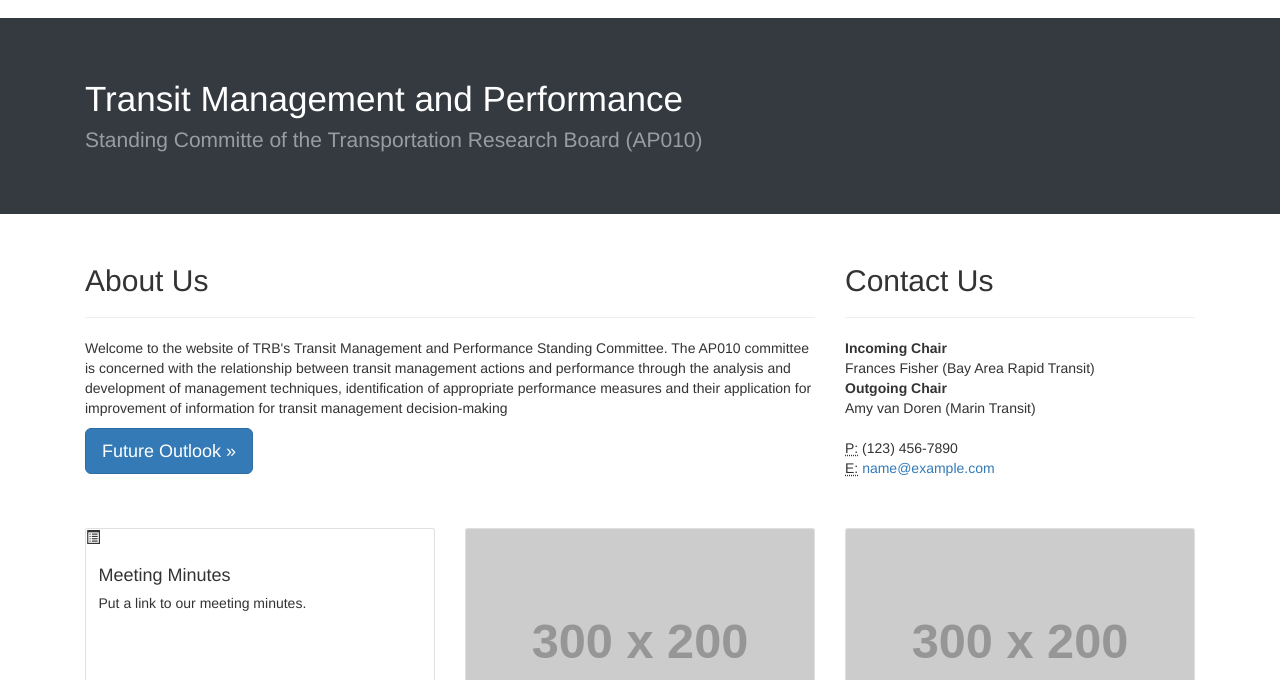
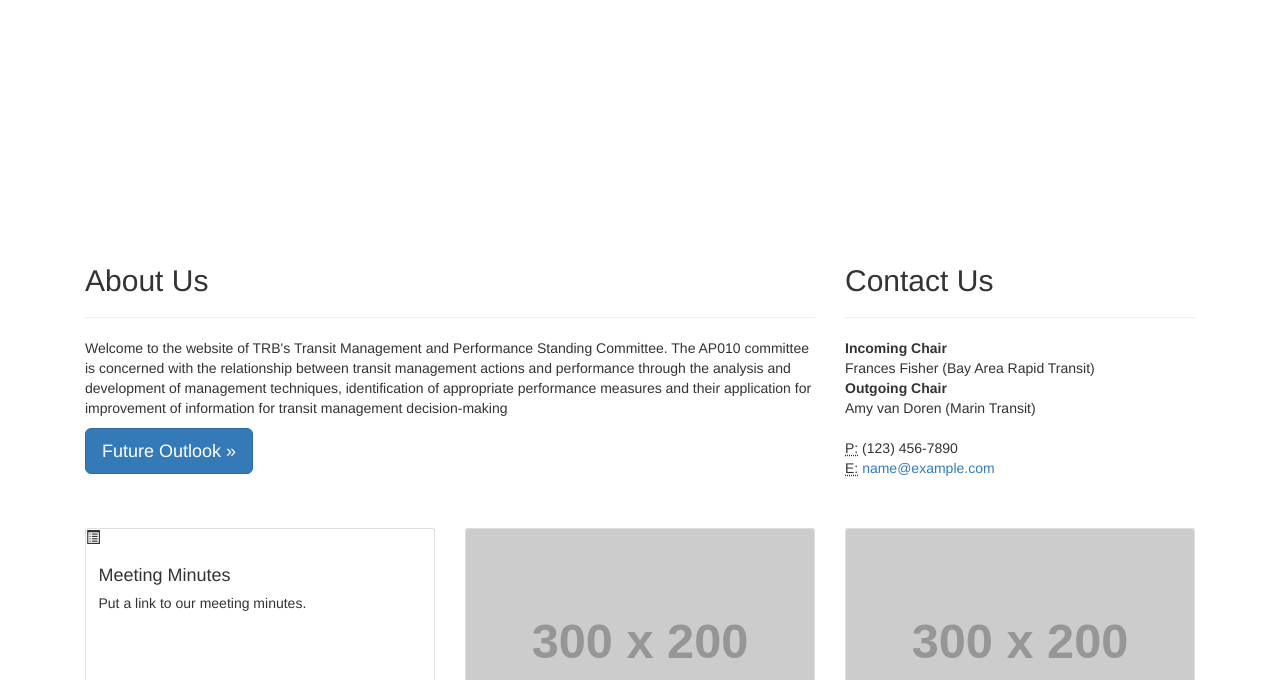
Before and after one commit to KGkiotsalitis/trbap010.org, a website: page index.html in a window 1280 px wide. Shown: the part 120-800 px from the top of the page. Drawn offline with nearby package versions, Linux system fonts and the light colour scheme; placeholder pictures from the web are drawn by us.

Commit message:
Update index.html

```diff
--- a/index.html
+++ b/index.html
@@ -52,7 +52,7 @@
   </nav>
 
   <!-- Header -->
-  <header class="bg-dark py-5 mb-5" style="background-color: #A9A9A9;" >
+  <header class="bg-muted py-5 mb-5">
     <div class="container h-50">
       <div class="row h-50 align-items-center">
         <div class="col-lg-12">
```
